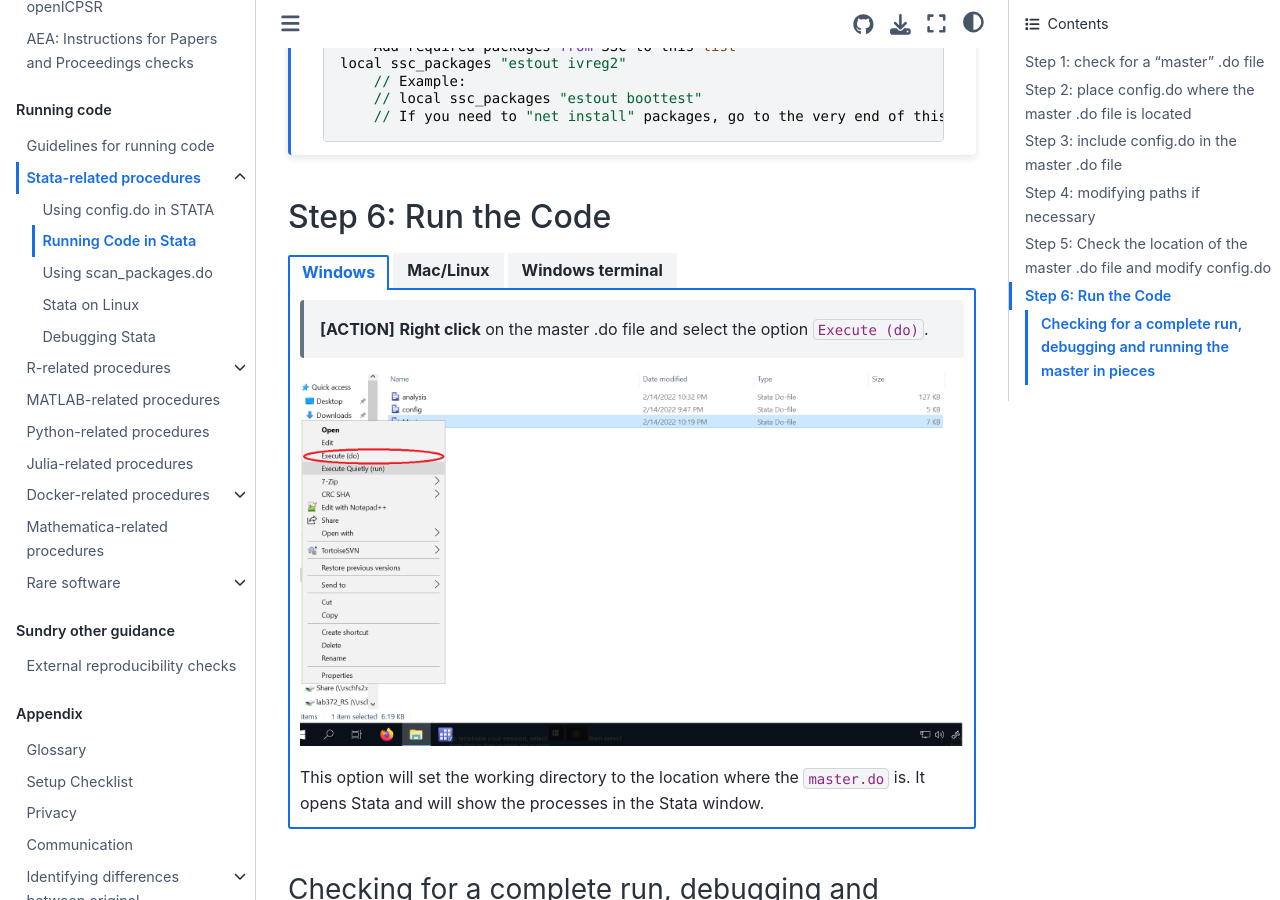
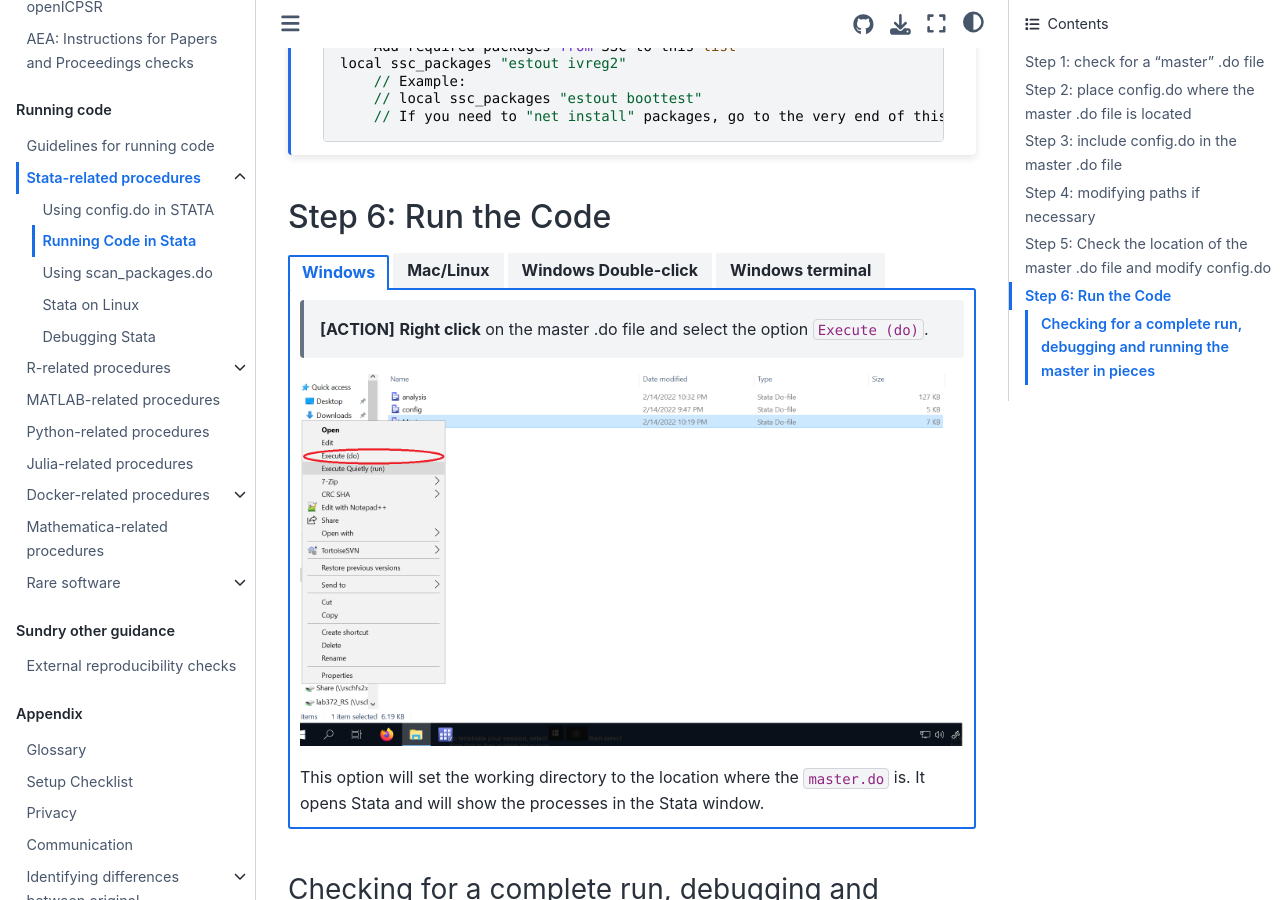
Before and after one commit to labordynamicsinstitute/ldilab-manual, a Jupyter Book: the page built from 96-02-running-stata-code.md, in a window 1280 px wide and 900 px high, scrolled down 8177 px. Built offline with Jupyter Book 1.0.4 settings and Sphinx 7.4.7 and the Sphinx Book theme 1.1.4, drawn with Linux system fonts in a browser that asks for light colours; some of the changed lines change nothing that is shown.

Commit message:
Adding instructions for double-click

```diff
--- a/96-02-running-stata-code.md
+++ b/96-02-running-stata-code.md
@@ -329,6 +329,30 @@
 
 ::::
 
+
+::::{tab-item}  Windows Double-click
+
+In some cases, the right-click menu may not contain the `Execute (do)` option. In that case, the following workaround also works; but does not automatically exit Stata when the do file is done. Start by **double-clicking** on the `master.do` file. This should open the Stata Editor window:
+
+![Double-click Do file](images/stata-editor-window.png)
+
+Now click on the circled green triangle to run the do file.
+
+If double-clicking the do file does not open Stata, you may need to check the `Properties` tab. Right-click on the do file and select `Properties`. In the `General` tab, you may see an option to `Change` the default program that opens the do file. You may need to choose `Choose an app from your PC`:
+
+
+![Choose app on your PC dialog](images/windows11-set-default-app.png)
+
+Then navigate to the Stata executable (e.g., `C:\Program Files\Stata18\StataMP-64.exe`) and select it:
+
+![Select Stata executable](images/windows11-set-stata18-app.png)
+
+Then click `OK` and `Apply` to save the changes. Now double-clicking the do file should open it in Stata.
+
+
+::::
+
+
 ::::{tab-item} Windows terminal
 
 Instead of using the graphical "right-click" method, you can also use the command line in Windows. For `bash`, use
```
